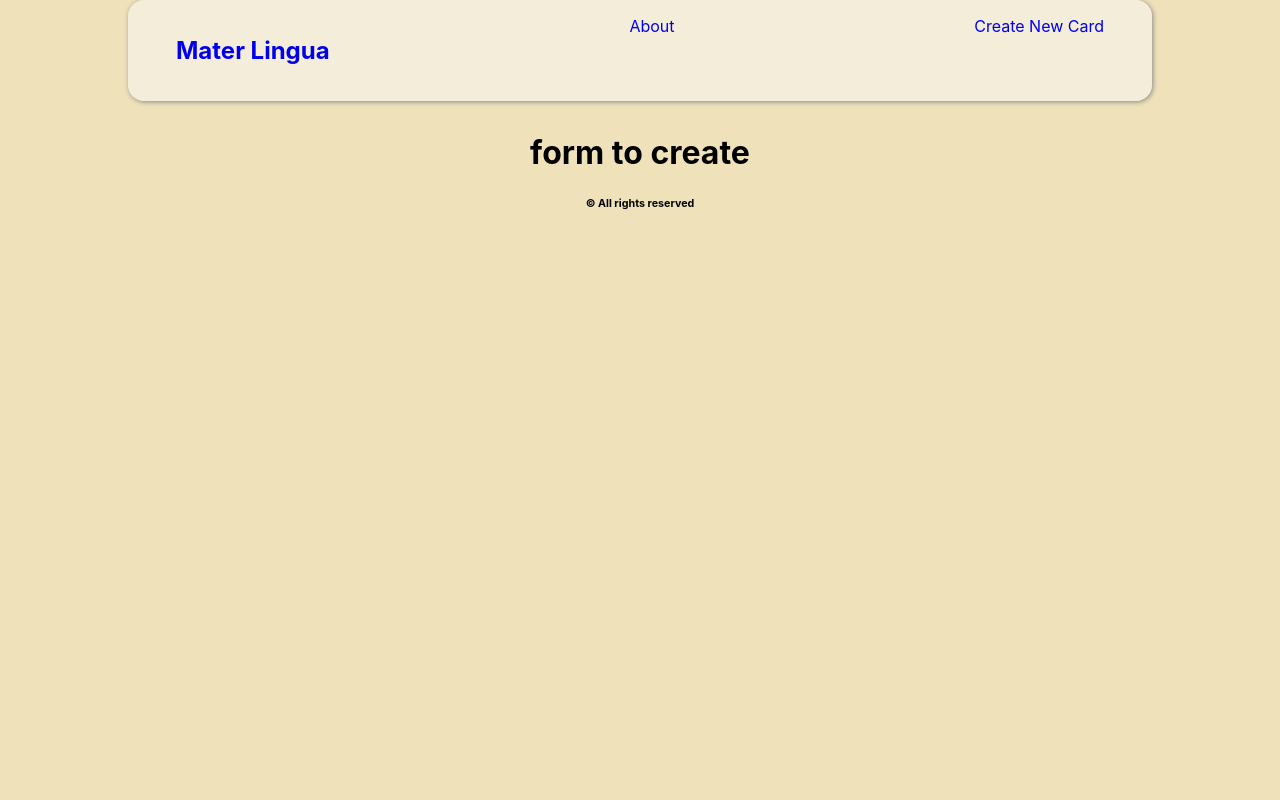
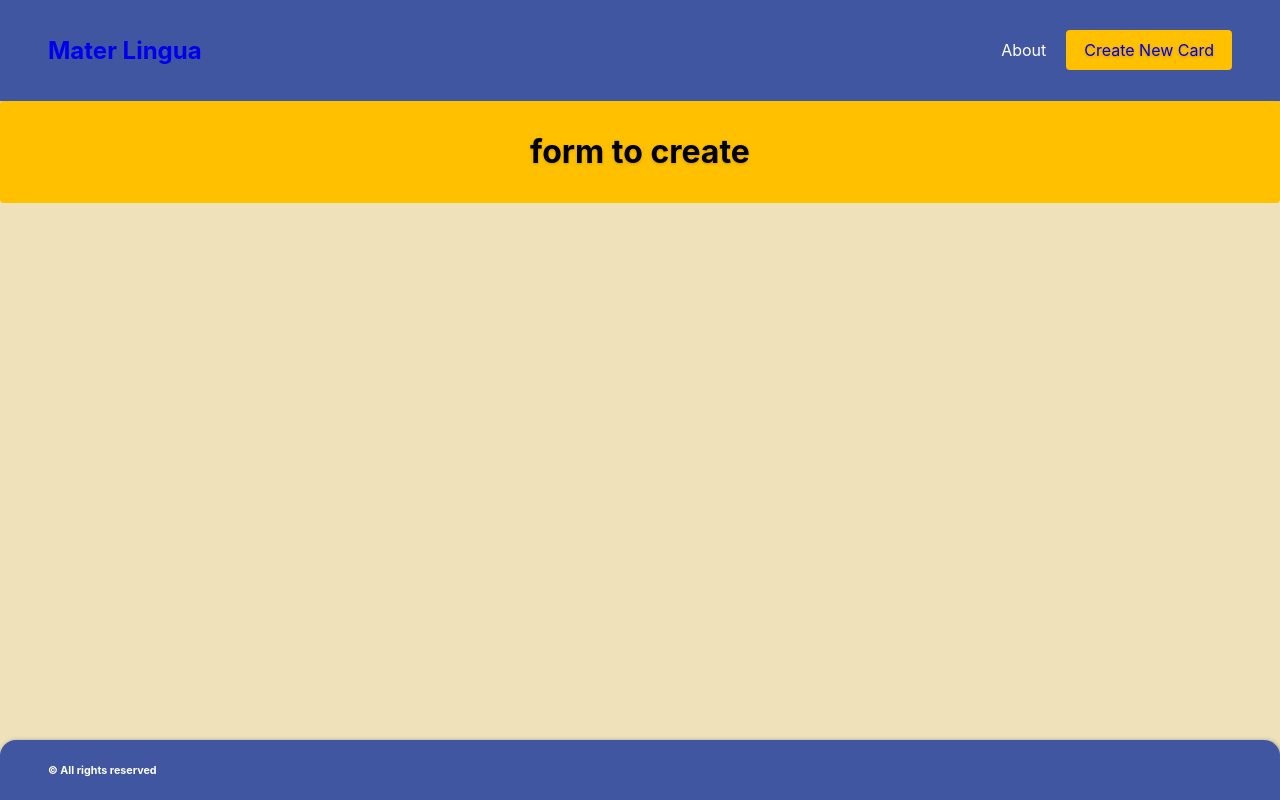
Before and after one commit to mmarvin3/Project-3-Application-Frontend, a React (Create React App) app: page /create in a window 1280 px wide. Built offline with nearby package versions, Linux system fonts and the light colour scheme.

Commit message:
stylesheet update commit 2

```diff
--- a/src/components/Header.js
+++ b/src/components/Header.js
@@ -6,13 +6,14 @@ const Header = (props) => {
             <Link to="/">
                 <h1>Mater Lingua</h1>
             </Link>
+            <div className='nav-block'>
             <Link to="/about">
                 <div className="about">About</div>
             </Link>
             <Link to="/create">
                 <div className="create">Create New Card</div>
             </Link>
-
+            </div>
         </nav>
     )
 }
--- a/src/stylesheets/style.css
+++ b/src/stylesheets/style.css
@@ -11,43 +11,41 @@ body {
     font-family: 'Palanquin Dark', sans-serif;
 }
 
-.country-list {
-    list-style: none;
-}
 
 
-/* SHOW */
-nav {
-    width: 80%;
+nav, .footer {
     margin: 0 auto;
     padding: 1em 3em;
     box-sizing: border-box;
-    background: rgba(249, 249, 249, 0.5);
-    border-radius: 1em;
+    background: #4056A1;
     text-align: center;
     box-shadow: 1px 1px 5px #888;
     display: flex;
     justify-content: space-between;
-    margin-bottom: 2em;
+    align-items: center;
+    color: white;
 }
 
-.show-main {
+.nav-block {
     display: flex;
-    flex-direction: column;
+    align-items: center;
+
 }
 
-.show-flag {
-    margin: 0 auto;
+.about{
+    margin-right: 20px;
+    color: white;
 }
 
-ul {
-    display: flex;
-    flex-wrap: wrap;
-    justify-content: space-between;
+.create {
+    background-color: #FFC000;
+    padding: 10px 18px;
+    border-radius: 4px;
+    text-shadow: 0px 1px 3px rgb(0 0 0 / 20%);
 }
 
-
-input[type="text"],
+/* Might use later */
+/* input[type="text"],
 input[type="submit"] {
     width: 60%;
     padding: 1em;
@@ -55,14 +53,16 @@ input[type="submit"] {
     border-radius: 0.5em;
     box-shadow: 1px 1px 2px #ddd;
     margin: 0.5em 0;
-}
+} */
 
 a {
     text-decoration: none;
+
 }
 
-/* Header */
-header nav {
+
+/* Header - might use this later */
+/* header nav {
     margin: 0;
     display: flex;
     align-items: center;
@@ -72,4 +72,15 @@ header nav {
     margin-left: 1em;
     text-transform: uppercase;
 
-}
+} */
+
+/* Footer */
+.footer {
+   position:absolute;
+   bottom:0;
+   width:100%;
+   height:60px;   /* Height of the footer */
+   border-top-left-radius: 1em;
+   border-top-right-radius: 1em;
+
+  }
```
